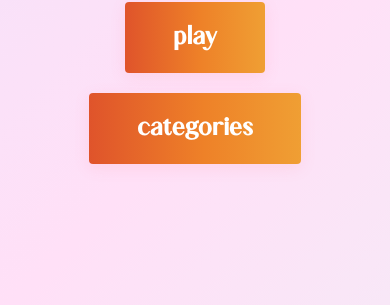
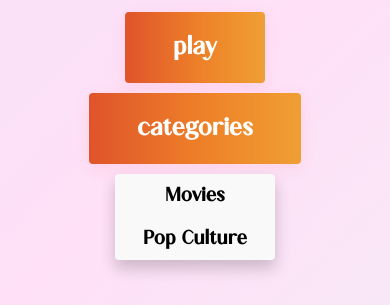
Before and after one commit to pointbreak42/trivia_website, a plain HTML site: page website code/home_page.html in a window 390 px wide. Both pictures are taken after a click on the button "categories". Shown: the part 539-844 px from the top of the page. Drawn offline with Linux system fonts and the light colour scheme.

Commit message:
Add files via upload

```diff
--- a/website code/home_page.html
+++ b/website code/home_page.html
@@ -240,6 +240,103 @@
             background-size: 300% 300%;
             box-shadow: 0 8px 32px 0 rgba(255, 110, 127, 0.18);
         }
+
+        /* Category Button Styles */
+        .categories-container {
+            position: relative; /* Essential for dropdown positioning */
+            display: inline-block; /* Allows it to sit next to other inline-block elements */
+            margin-top: 0px; /* Adjusted spacing to move it closer to the play button */
+        }
+
+        .category-button {
+            background: linear-gradient(90deg, #e45467, #d32d2d, #ee8128, #f1c241);
+            background-size: 300% 300%;
+            color: white;
+            padding: 24px 48px;
+            font-size: 1.5rem;
+            border: none;
+            border-radius: 4px;
+            cursor: pointer;
+            margin: 0px;
+            font-family: 'Gavoline', sans-serif;
+            font-weight: bold;
+            opacity: 0; /* Initial opacity for fade-in animation */
+            animation: fadeInButton 1.2s cubic-bezier(.23,1.01,.32,1) 0.2s forwards, buttonGradientMove 6s ease-in-out 0s infinite; /* Same animation as play button */
+            transition: background 0.5s cubic-bezier(.4,0,.2,1), box-shadow 0.5s cubic-bezier(.4,0,.2,1);
+            box-shadow: 0 4px 16px 0 rgba(255, 110, 127, 0.12);
+        }
+
+        .category-button:hover {
+            background: linear-gradient(90deg, #e45467, #d32d2d, #ee8128, #f1c241);
+            background-size: 300% 300%;
+            box-shadow: 0 8px 32px 0 rgba(255, 110, 127, 0.18);
+        }
+
+        .category-options {
+            display: none; /* Hidden by default */
+            position: absolute;
+            background-color: #f9f9f9; /* Dropdown background */
+            min-width: 160px;
+            box-shadow: 0px 8px 16px 0px rgba(0,0,0,0.2);
+            z-index: 1;
+            border-radius: 4px;
+            overflow: hidden; /* Ensures rounded corners are applied */
+            left: 50%; /* Center the dropdown below the button */
+            transform: translateX(-50%); /* Adjust for centering */
+            top: calc(100% + 10px); /* Position below the button with some spacing */
+        }
+
+        .category-options.active {
+            display: block; /* Show when active */
+            animation: fadein 0.3s ease-out forwards; /* Added fade-in animation */
+        }
+
+        .category-option {
+            color: black;
+            padding: 12px 16px;
+            text-decoration: none;
+            display: block;
+            font-family: 'Gavoline', sans-serif;
+            font-weight: bold;
+            font-size: 1.2rem;
+            background: none; /* Remove gradient for individual options */
+            border: none;
+            cursor: pointer;
+            width: 100%;
+            text-align: center;
+        }
+
+        .category-option:hover {
+            background-color: #ddd; /* Hover effect for dropdown items */
+            transform: none; /* Remove previous scale effect */
+            box-shadow: none; /* Remove previous box shadow */
+        }
+
+        /* Dark Mode for Category Buttons */
+        body.dark-mode .category-button {
+            background: linear-gradient(90deg, #3a3a4a, #2d2d3a, #3a2d2d, #3a3a4a);
+            background-size: 300% 300%;
+            animation: buttonGradientMove 6s ease-in-out infinite; /* Re-apply gradient animation */
+            color: #fff;
+        }
+        body.dark-mode .category-button:hover {
+            background: linear-gradient(90deg, #2d2d3a, #3a2d2d, #3a3a4a, #2d2d3a);
+            background-size: 300% 300%;
+        }
+        body.dark-mode .category-options {
+            background-color: #333;
+        }
+        body.dark-mode .category-option {
+            color: white;
+        }
+        body.dark-mode .category-option:hover {
+            background-color: #555;
+        }
+
+        @keyframes fadein {
+            from { opacity: 0; transform: translateX(-50%); }
+            to { opacity: 1; transform: translateX(-50%); }
+        }
     </style>
 </head>
 <body>
@@ -270,7 +367,13 @@
         <a href="#">Help</a>
     </div>
     <button class="my-animated-button">play</button>
-    <button class="my-animated-button">categories</button>
+    <div class="categories-container">
+        <button class="category-button" id="categoriesButton" onclick="toggleCategories()">categories</button>
+        <div class="category-options" id="categoryOptions">
+            <button class="category-option" onclick="selectCategory('movies')">Movies</button>
+            <button class="category-option" onclick="selectCategory('pop-culture')">Pop Culture</button>
+        </div>
+    </div>
 
     <script>
         function toggleMenu(element) {
@@ -289,9 +392,16 @@
         window.onclick = function(event) {
             const sidebar = document.getElementById("mySidebar");
             const menuIcon = document.querySelector('.menu-icon');
+            const categoriesContainer = document.querySelector('.categories-container');
+
             if (event.target !== sidebar && event.target !== menuIcon && !menuIcon.contains(event.target)) {
                 sidebar.style.width = "0";
                 menuIcon.classList.remove("change");
+            }
+
+            // Close category dropdown if click is outside
+            if (event.target !== categoriesContainer && !categoriesContainer.contains(event.target)) {
+                document.getElementById('categoryOptions').classList.remove('active');
             }
         }
 
@@ -307,6 +417,30 @@
                 themeToggle.classList.remove('dark-mode');
             }
         }
+
+        function toggleCategories() {
+            const options = document.getElementById('categoryOptions');
+            options.classList.toggle('active');
+        }
+
+        function selectCategory(category) {
+            // Store the selected category (optional, if you need it elsewhere)
+            localStorage.setItem('selectedCategory', category);
+
+            const button = document.getElementById('categoriesButton');
+            button.textContent = category.charAt(0).toUpperCase() + category.slice(1);
+
+            // Hide the dropdown after selection
+            document.getElementById('categoryOptions').classList.remove('active');
+        }
+
+        // On page load, ensure button says 'categories'
+        window.onload = function() {
+            const button = document.getElementById('categoriesButton');
+            button.textContent = 'categories';
+            // Clear any previously saved category to ensure it always starts with 'categories'
+            localStorage.removeItem('selectedCategory');
+        }
     </script>
 </body>
 </html>
```
